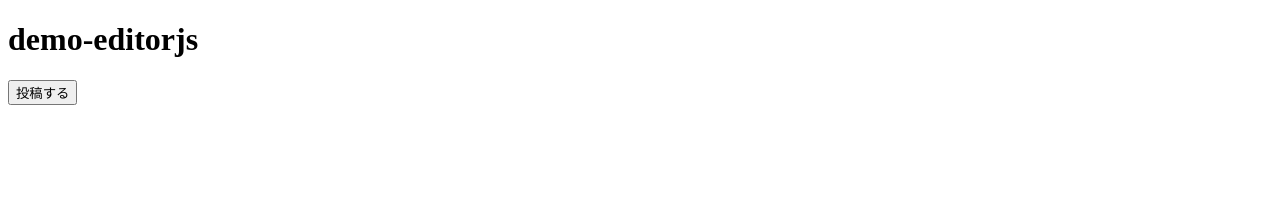
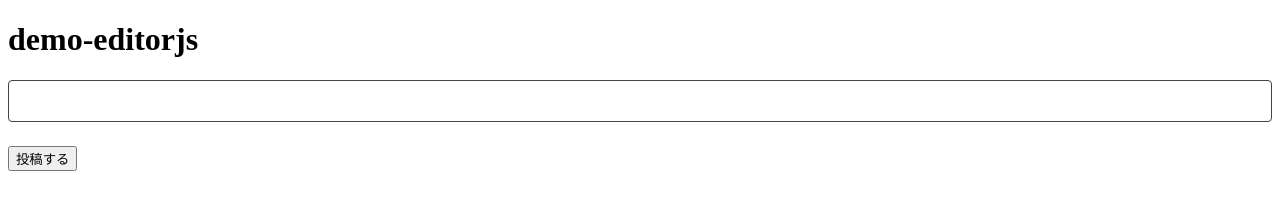
Before and after one commit to ykob/demo-editorjs, a website built with Vite: page index.html in a window 1280 px wide. Built offline with nearby package versions, Linux system fonts and the light colour scheme; what @editorjs/editorjs would draw is missing.

Commit message:
added the individual css.

```diff
--- a/index.html
+++ b/index.html
@@ -5,6 +5,7 @@
     <link rel="icon" type="image/svg+xml" href="/vite.svg" />
     <meta name="viewport" content="width=device-width, initial-scale=1.0" />
     <title>Vite + TS</title>
+    <link rel="stylesheet" href="/editorjs.css" />
   </head>
   <body>
     <h1>demo-editorjs</h1>
--- /dev/null
+++ b/public/editorjs.css
@@ -0,0 +1,6 @@
+#app-editor {
+  margin-bottom: 24px;
+  padding: 20px;
+  border: 1px solid #444;
+  border-radius: 4px;
+}
```
